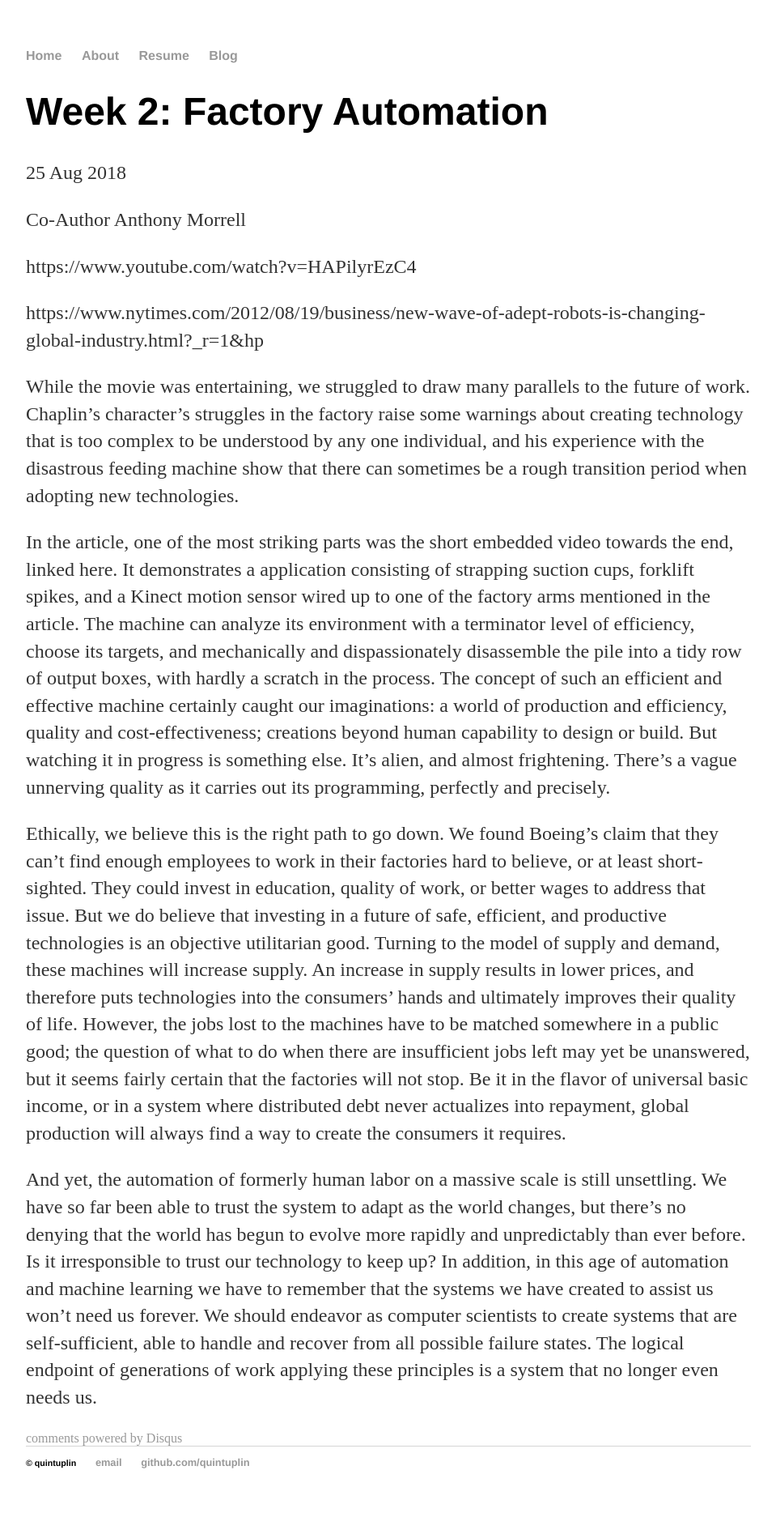
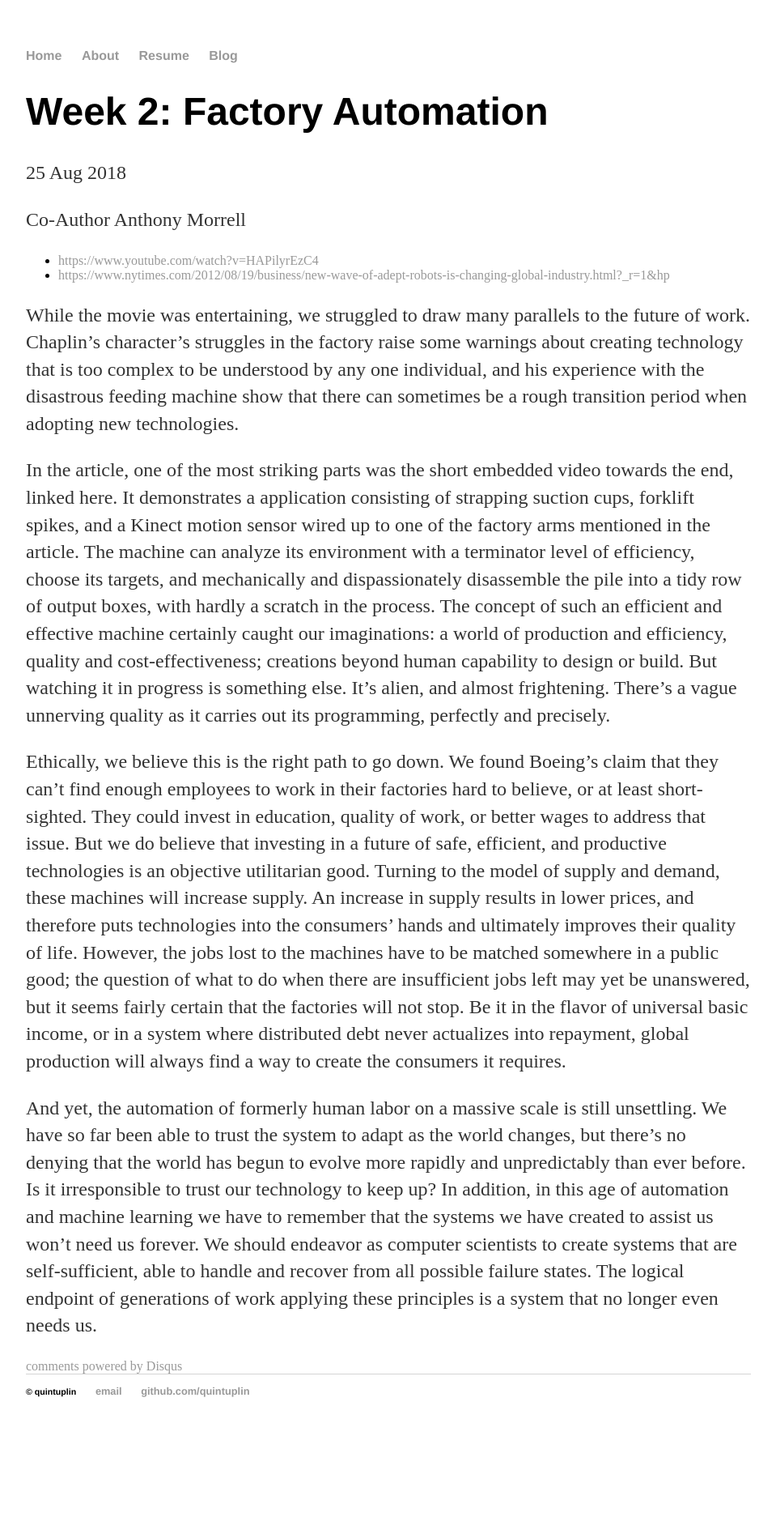
Before and after one commit to Quintuplin/quintuplin.github.io, a Jekyll site: the page built from _posts/2018-08-25-Factory-Automation.md, in a window 1280 px wide. Shown: the whole page at 81% size, without its empty margins (160-1119 px from the left). Built offline with Jekyll 4.4.1, drawn with Linux system fonts in a browser that asks for light colours; comment, search, counter and statistics services are not loaded; after the commit the page ends 1785 px from its top, so only the background shows below that.

Commit message:
Update 2018-08-25-Factory-Automation.md

```diff
--- a/_posts/2018-08-25-Factory-Automation.md
+++ b/_posts/2018-08-25-Factory-Automation.md
@@ -6,9 +6,8 @@ date: 2018-08-25
 
 Co-Author Anthony Morrell
 
-https://www.youtube.com/watch?v=HAPilyrEzC4
-
-https://www.nytimes.com/2012/08/19/business/new-wave-of-adept-robots-is-changing-global-industry.html?_r=1&hp
+* <https://www.youtube.com/watch?v=HAPilyrEzC4>
+* <https://www.nytimes.com/2012/08/19/business/new-wave-of-adept-robots-is-changing-global-industry.html?_r=1&hp>
 
 While the movie was entertaining, we struggled to draw many parallels to the future of work. Chaplin's character's struggles in the factory raise some warnings about creating technology that is too complex to be understood by any one individual, and his experience with the disastrous feeding machine show that there can sometimes be a rough transition period when adopting new technologies.
 
```
